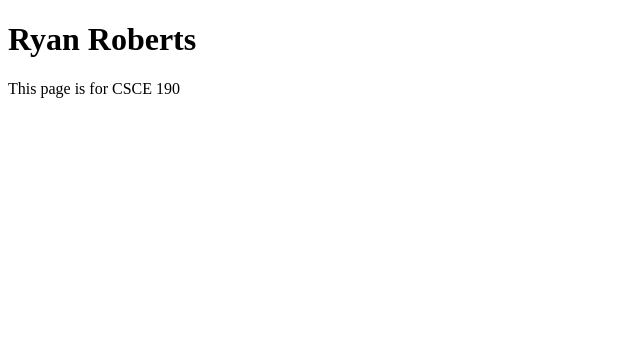
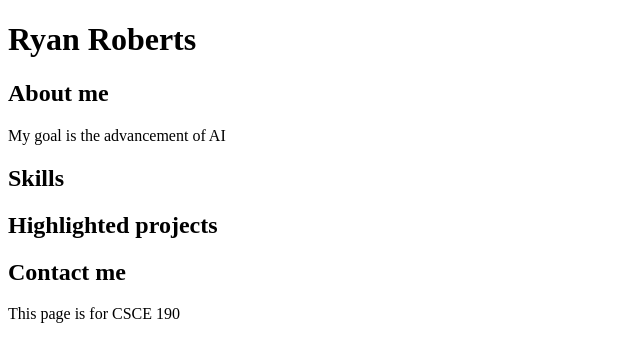
Before and after one commit to robertsrmain/robertsrmain.github.io, a plain HTML site: page index.html in a window 1280 px wide. Shown: the whole page, without its empty margins (0-640 px from the left). Drawn offline with Linux system fonts and the light colour scheme.

Commit message:
Adding more content

```diff
--- a/index.html
+++ b/index.html
@@ -5,6 +5,20 @@
     </head>
     <body>
     <h1>Ryan Roberts</h1>
+        <div class="about">
+            <h2>About me</h2>
+            <p>My goal is the advancement of AI</p>
+        </div>
+        <div class="skills">
+            <h2>Skills</h2>
+        </div>
+        <div class="projects">
+            <h2>Highlighted projects</h2
+                ></div>
+        <div class="contact">
+            <h2>Contact me</h2>
+        </div>
+
     <p>This page is for CSCE 190</p>
     </body>
 </html>
```
